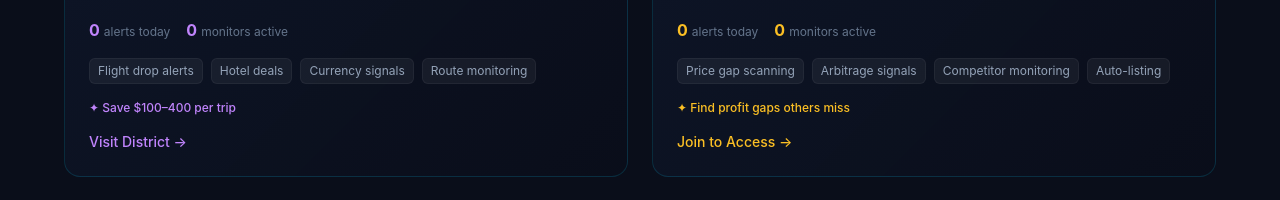
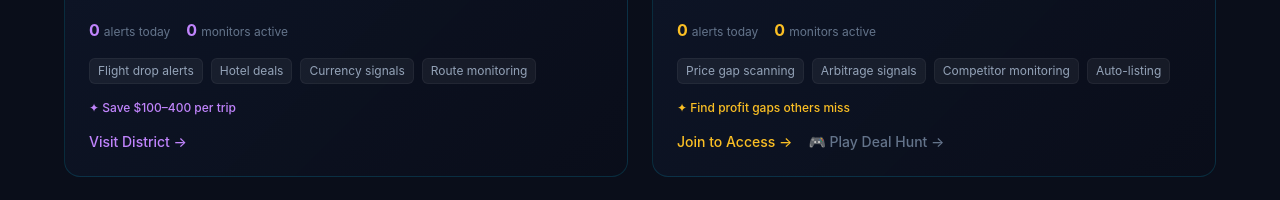
Before and after one commit to mailts001/MasterPage_AceEcotopia, a Next.js app: page / in a window 1280 px wide. Shown: the part 2900-3100 px from the top of the page. Built offline with nearby package versions, Linux system fonts and the light colour scheme; no server answers.

Commit message:
Landing page: add 'Play Deal Hunt' game entry on commerce district card

```diff
--- a/components/districts/DistrictsSection.tsx
+++ b/components/districts/DistrictsSection.tsx
@@ -67,6 +67,9 @@
     features: { en: ['Price gap scanning','Arbitrage signals','Competitor monitoring','Auto-listing'],
                 zh: ['价差扫描','套利信号','竞品监测','自动刊登'] },
     citizenValue: { en: 'Find profit gaps others miss', zh: '发现他人忽视的利润空间' },
+    secondaryHref: '/citizen/dashboard/commerce/play',
+    secondaryLabel: { en: '🎮 Play Deal Hunt →', zh: '🎮 玩寻宝游戏 →' },
+    secondaryExternal: false,
   },
   {
     id: 'serenity',
```
